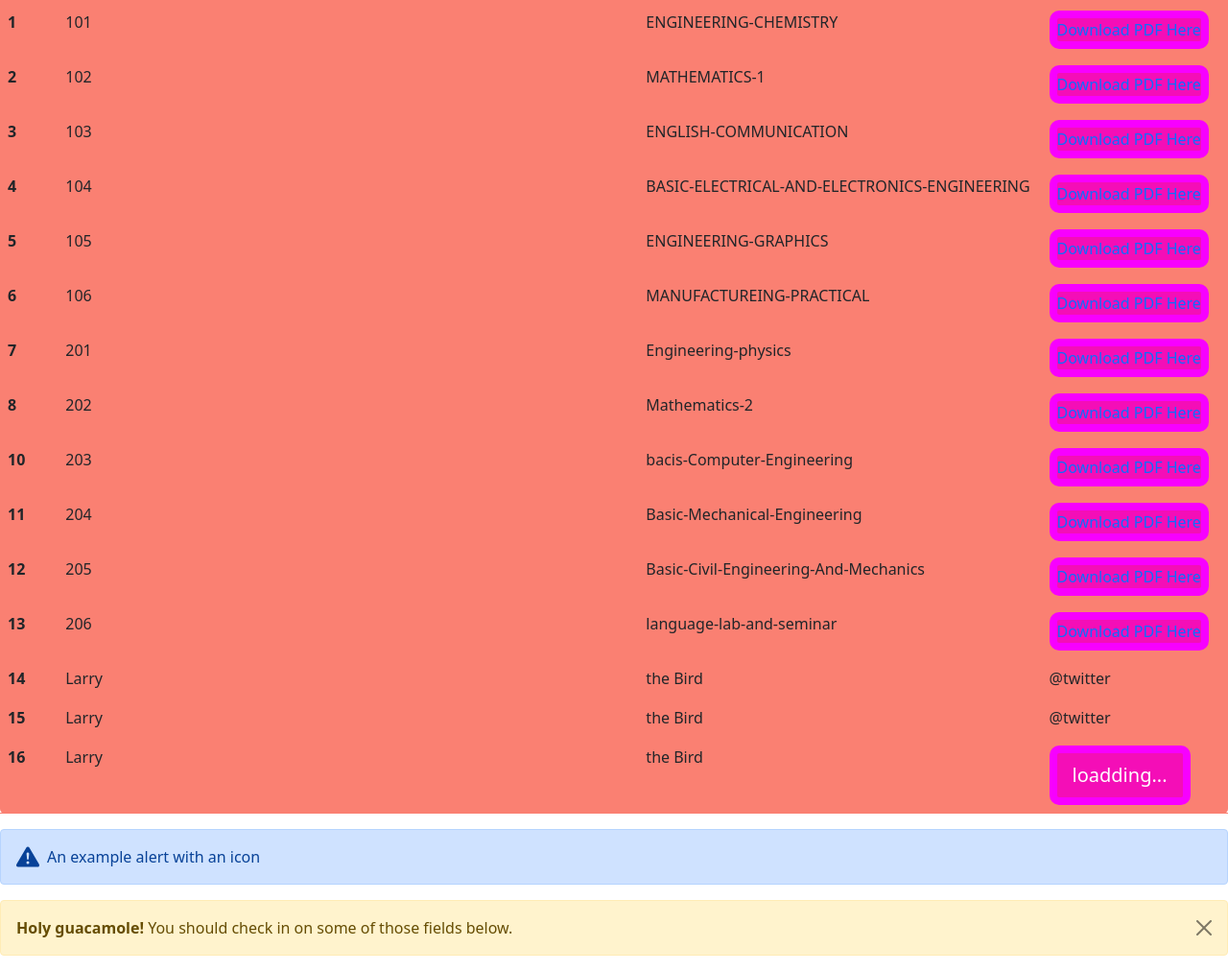
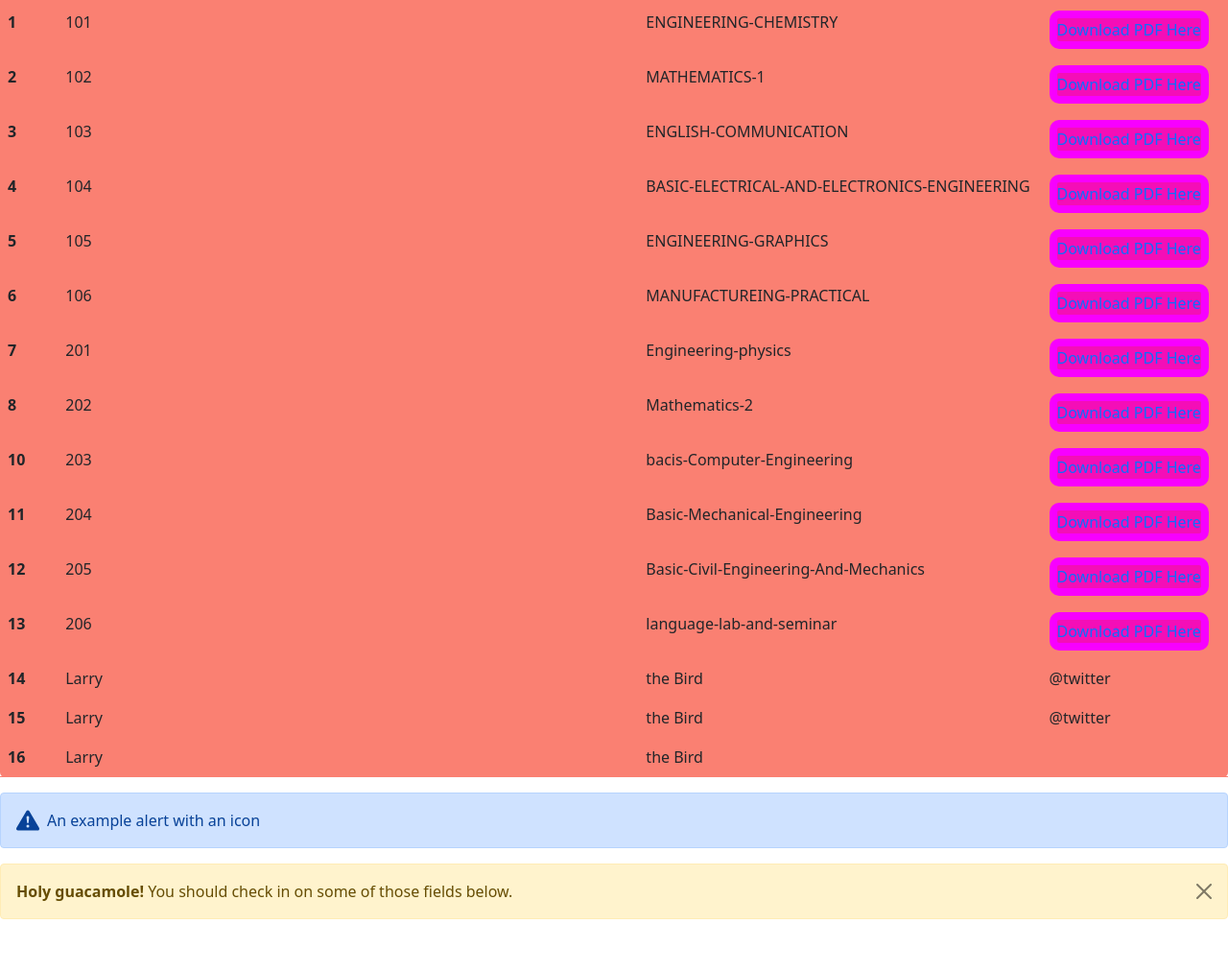
Before and after one commit to Deveshmonitor/Notes.rgpv, a plain HTML site: page index.html in a window 1280 px wide. Shown: the part 817-1829 px from the top of the page at 96% size. After the commit the page ends 1791 px from the top, so only its background shows below. Drawn offline with nearby package versions, Linux system fonts and the light colour scheme.

Commit message:
Update index.html

```diff
--- a/index.html
+++ b/index.html
@@ -274,8 +274,7 @@
                 <th scope="row">16</th>
                 <td>Larry</td>
                 <td>the Bird</td>
-                <td><button type="button" class="btn btn-lg btn-danger" data-bs-toggle="popover" title="Popover title"
-                    data-bs-content="And here's some amazing content. It's very engaging. Right?">loadding...</button></td>
+                <td></td>
             </tr>
         </tbody>
 
```
